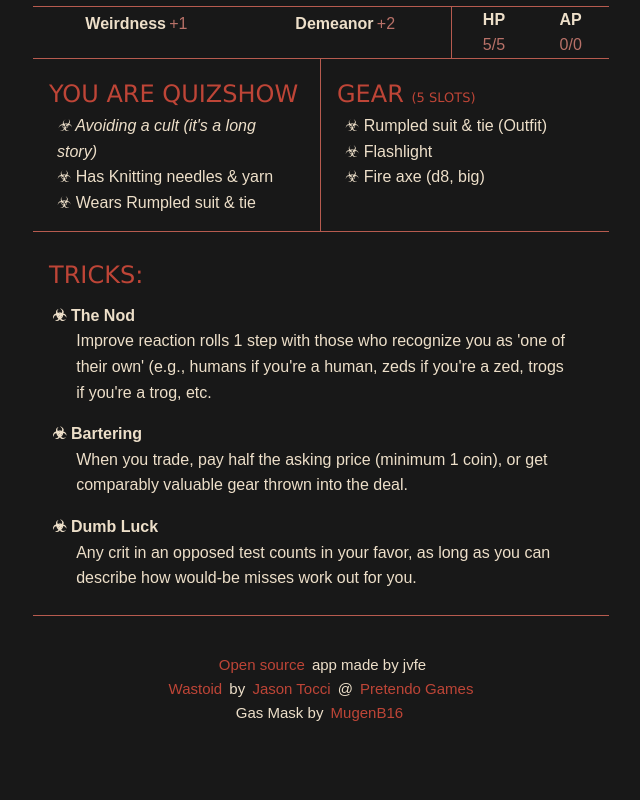
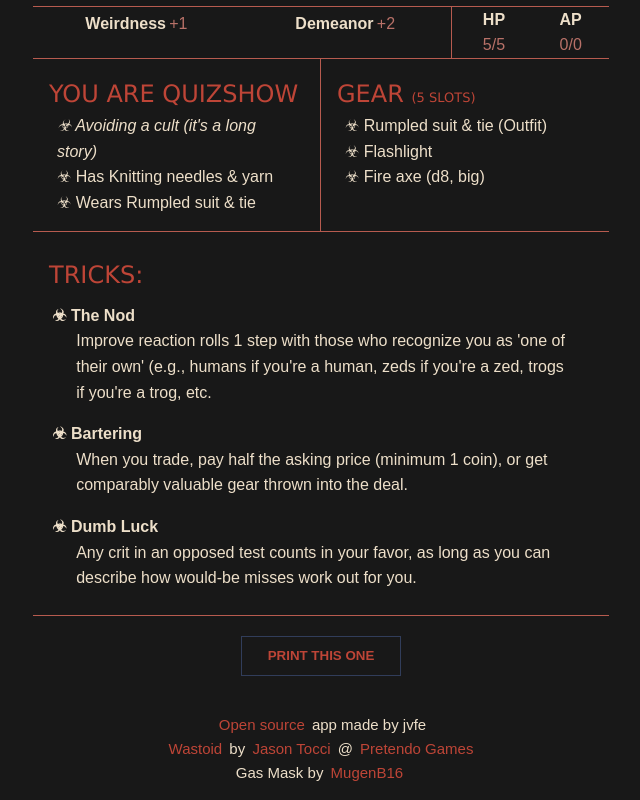
Before and after one commit to jvfe/wastoids, a Vue app: page / in a window 1280 px wide. Shown: the part 283-1083 px from the top of the page, without its empty margins (319-959 px from the left). Before the commit the page ends 1023 px from the top, so only its background shows below. Built offline with nearby package versions, Linux system fonts and the light colour scheme.

Commit message:
feat: Add print btn

```diff
--- a/src/App.vue
+++ b/src/App.vue
@@ -105,6 +105,26 @@ export default {
   flex-shrink: 0;
 }
 
+.appBtn {
+  height: 3em;
+  width: 10rem;
+  appearance: none;
+  text-decoration: none;
+  color: #be4537;
+  border: 1px solid #313d5a;
+  border-radius: 0;
+  background-color: transparent;
+  cursor: pointer;
+  font-weight: bold;
+  text-transform: uppercase;
+  transition: 0.4s;
+}
+
+.appBtn:hover {
+  background-color: #313d5a;
+  color: var(--vt-c-white);
+}
+
 @media (max-width: 600px) {
   #app {
     width: 100%;
@@ -116,4 +136,12 @@ export default {
     width: 20%;
   }
 }
+
+@media print {
+  #appLogo,
+  .appBtn,
+  #footer {
+    display: none;
+  }
+}
 </style>
--- a/src/components/CharacterGenerator.vue
+++ b/src/components/CharacterGenerator.vue
@@ -1,7 +1,7 @@
 <!-- src/components/CharacterGenerator.vue -->
 <template>
   <div id="componentPage">
-    <button @click="generateCharacter" id="generatorBtn">
+    <button @click="generateCharacter" id="generatorBtn" class="appBtn">
       Get me a new one!
     </button>
     <div id="characterSheet">
@@ -68,6 +68,9 @@
           </section>
         </div>
       </div>
+      <button class="appBtn" id="printBtn" onclick="window.print()">
+        Print this one
+      </button>
     </div>
   </div>
 </template>
@@ -291,19 +294,8 @@ export default {
   flex-grow: 1;
 }
 
-#generatorBtn {
-  height: 3em;
-  width: 10rem;
-  appearance: none;
-  text-decoration: none;
-  color: #be4537;
-  border: 1px solid #313d5a;
-  border-radius: 0;
-  background-color: transparent;
-  cursor: pointer;
-  font-weight: bold;
-  text-transform: uppercase;
-  transition: 0.4s;
+#printBtn {
+  margin-top: 1.5em;
 }
 
 .sectionTitle {
@@ -315,11 +307,6 @@ export default {
 
 .resourceVal {
   color: #b87168;
-}
-
-#generatorBtn:hover {
-  background-color: #313d5a;
-  color: var(--vt-c-white);
 }
 
 #characterSheet {
```
